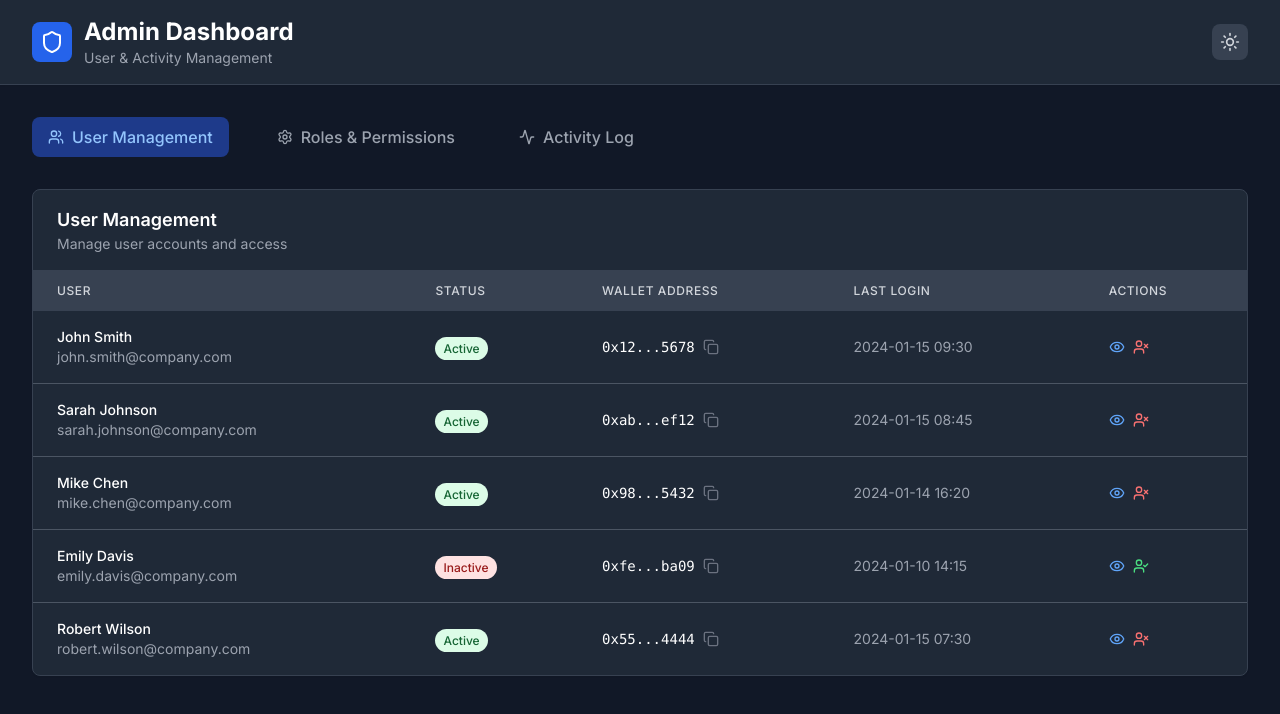
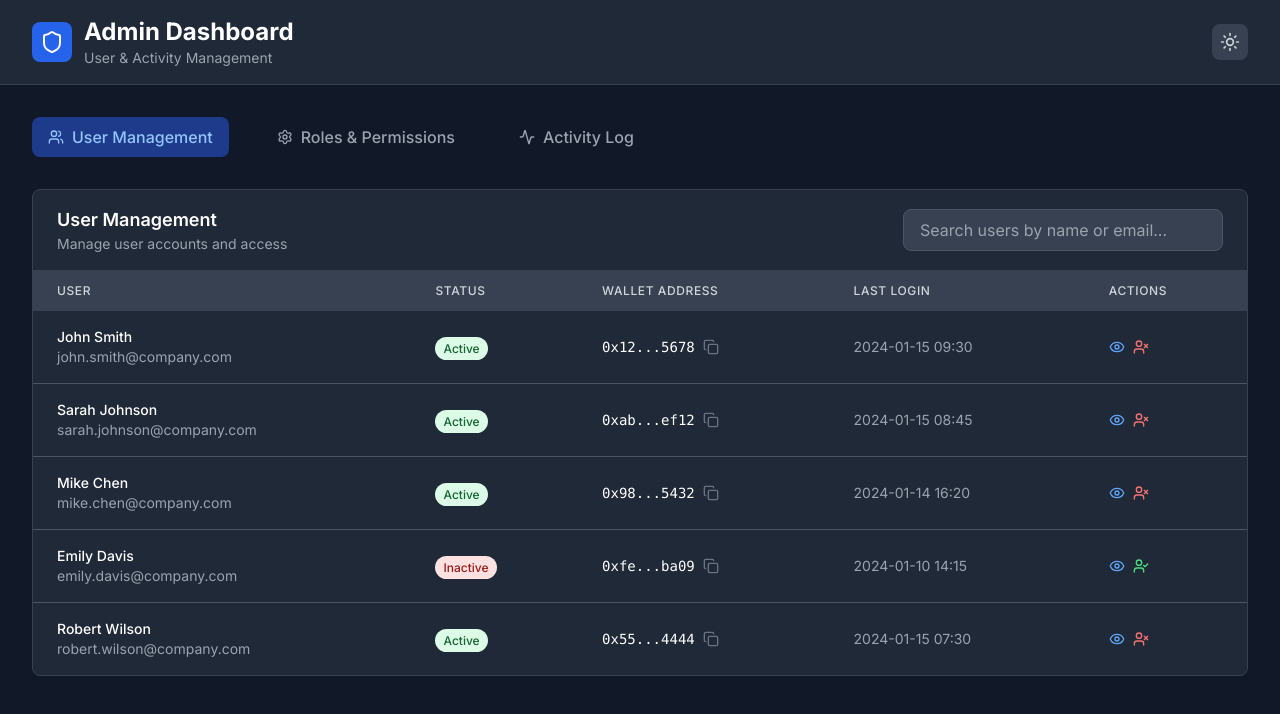
Before and after one commit to Kilros0817/tb_admin, a Next.js app: page /admin in a window 1280 px wide. Shown: the top 714 px of the page. Built offline with nearby package versions, Linux system fonts and the light colour scheme.

Commit message:
Add search box to filter users by name and email

```diff
--- a/components/UserManagement.tsx
+++ b/components/UserManagement.tsx
@@ -1,7 +1,7 @@
 'use client';
 
 import { Eye, UserCheck, UserX, Copy } from 'lucide-react';
-import { useState } from 'react';
+import { useState, useMemo } from 'react';
 import UserInfoModal from './modals/UserInfoModal';
 import UserStatusModal from './modals/UserStatusModal';
 
@@ -17,6 +17,7 @@ interface User {
 
 export default function UserManagement() {
   const [copiedAddress, setCopiedAddress] = useState<string | null>(null);
+  const [searchTerm, setSearchTerm] = useState('');
   const [selectedUserId, setSelectedUserId] = useState<number | null>(null);
   const [isModalOpen, setIsModalOpen] = useState(false);
   const [isStatusModalOpen, setIsStatusModalOpen] = useState(false);
@@ -30,6 +31,16 @@ export default function UserManagement() {
     { id: 4, name: 'Emily Davis', email: 'emily.davis@company.com', role: 'Editor', status: 'Inactive', lastLogin: '2024-01-10 14:15', walletAddress: '0xfedcba0987654321fedcba0987654321fedcba09' },
     { id: 5, name: 'Robert Wilson', email: 'robert.wilson@company.com', role: 'Viewer', status: 'Active', lastLogin: '2024-01-15 07:30', walletAddress: '0x5555666677778888999900001111222233334444' }
   ];
+
+  // Filter users based on search term
+  const filteredUsers = useMemo(() => {
+    if (!searchTerm) return users;
+
+    return users.filter(user =>
+      user.name.toLowerCase().includes(searchTerm.toLowerCase()) ||
+      user.email.toLowerCase().includes(searchTerm.toLowerCase())
+    );
+  }, [searchTerm]);
 
   const getStatusBadge = (status: string) => {
     return status === 'Active'
@@ -75,8 +86,21 @@ export default function UserManagement() {
     <>
       <div className="bg-white dark:bg-gray-800 shadow-sm rounded-lg border border-gray-200 dark:border-gray-700">
       <div className="px-6 py-4 border-b border-gray-200 dark:border-gray-700">
-        <h2 className="text-lg font-semibold text-gray-900 dark:text-white">User Management</h2>
-        <p className="text-sm text-gray-600 dark:text-gray-400">Manage user accounts and access</p>
+        <div className="flex items-center justify-between">
+          <div>
+            <h2 className="text-lg font-semibold text-gray-900 dark:text-white">User Management</h2>
+            <p className="text-sm text-gray-600 dark:text-gray-400">Manage user accounts and access</p>
+          </div>
+          <div className="w-80">
+            <input
+              type="text"
+              placeholder="Search users by name or email..."
+              value={searchTerm}
+              onChange={(e) => setSearchTerm(e.target.value)}
+              className="w-full px-4 py-2 border border-gray-300 dark:border-gray-600 rounded-lg bg-white dark:bg-gray-700 text-gray-900 dark:text-white placeholder-gray-500 dark:placeholder-gray-400 focus:outline-none focus:ring-2 focus:ring-blue-500 focus:border-transparent transition-all duration-200"
+            />
+          </div>
+        </div>
       </div>
       <div className="overflow-x-auto">
         <table className="w-full">
@@ -90,7 +114,8 @@ export default function UserManagement() {
             </tr>
           </thead>
           <tbody className="divide-y divide-gray-200 dark:divide-gray-600">
-            {users.map((user) => (
+            {filteredUsers.length > 0 ? (
+              filteredUsers.map((user) => (
               <tr key={user.id} className="hover:bg-gray-50 dark:hover:bg-gray-700">
                 <td className="px-6 py-4">
                   <div>
@@ -148,7 +173,21 @@ export default function UserManagement() {
                   </div>
                 </td>
               </tr>
-            ))}
+              ))
+            ) : (
+              <tr>
+                <td colSpan={5} className="px-6 py-8 text-center text-gray-500 dark:text-gray-400">
+                  {searchTerm ? (
+                    <div>
+                      <p className="text-lg font-medium">No users found</p>
+                      <p className="text-sm">No users match your search criteria "{searchTerm}"</p>
+                    </div>
+                  ) : (
+                    <p>No users available</p>
+                  )}
+                </td>
+              </tr>
+            )}
           </tbody>
         </table>
       </div>
```
